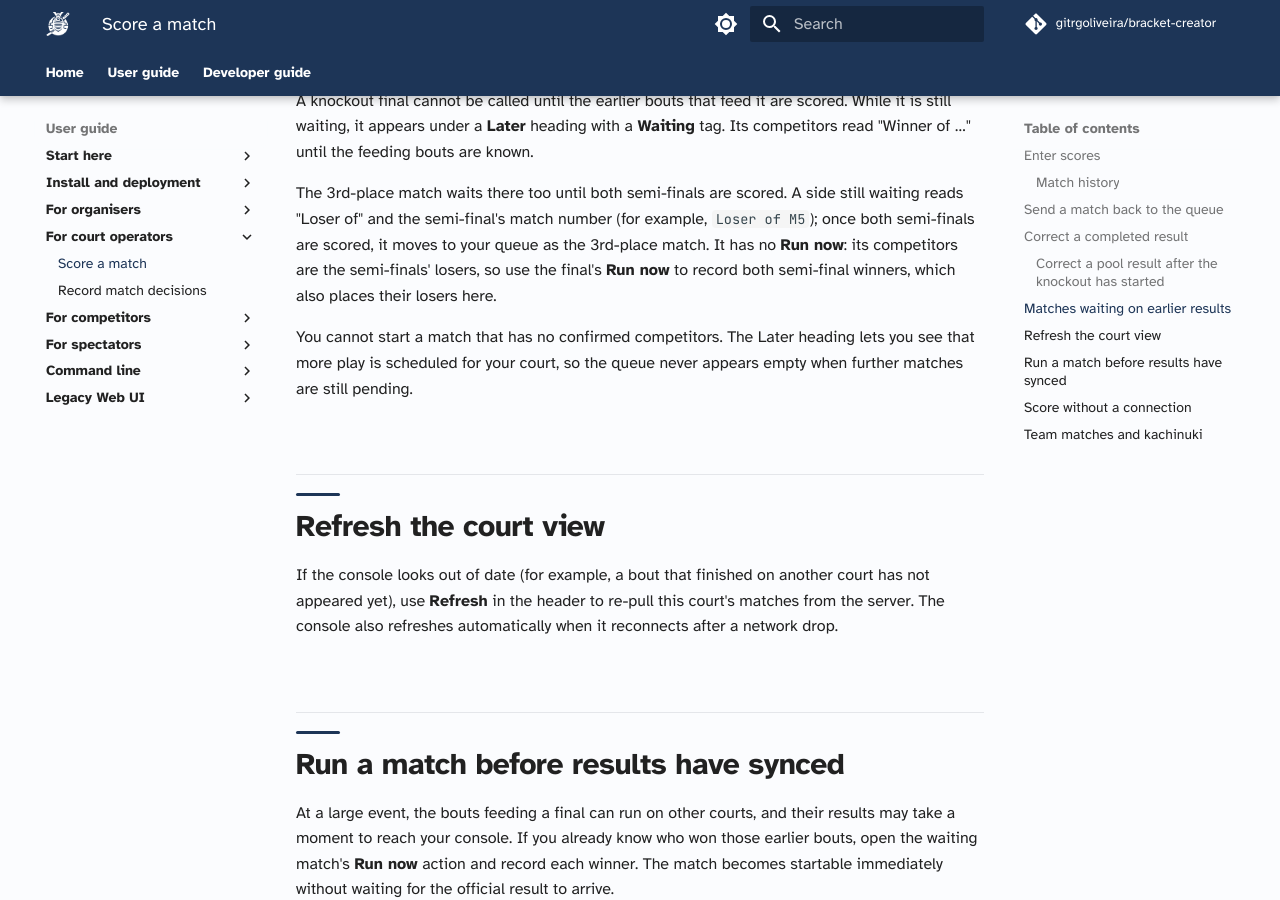
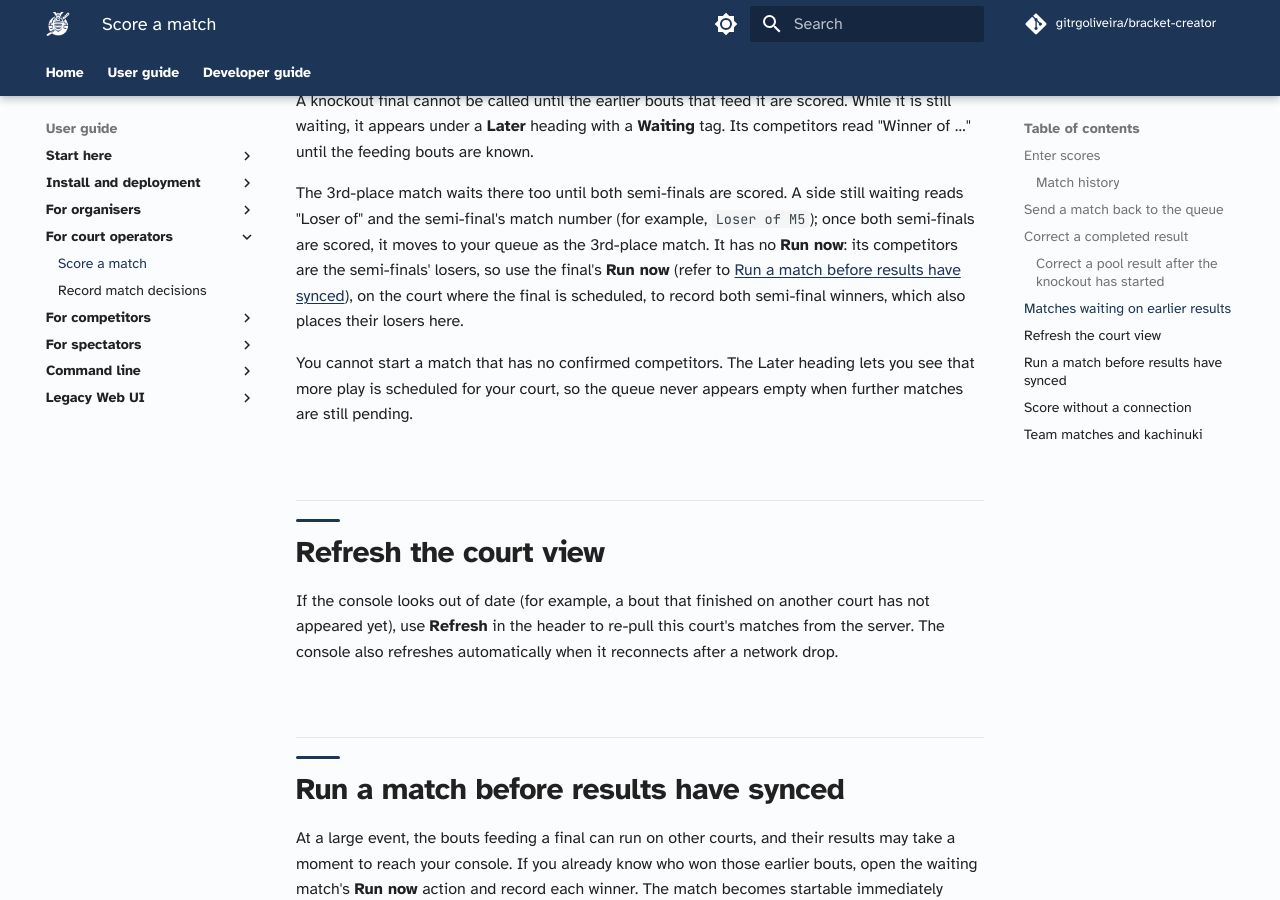
Before and after one commit to gitrgoliveira/bracket-creator, an MkDocs documentation site: the page built from docs/user-guide/court-operators/scoring-a-match.md, in a window 1280 px wide and 900 px high, scrolled down 6003 px. Built offline with MkDocs 1.6.1 and Material for MkDocs 9.7.7, drawn with Linux system fonts in a browser that asks for light colours; comment, search, counter and statistics services are not loaded; some of the changed text lies outside the part shown.

Commit message:
docs: final docs-review fixes (PR #467)
- team-tournaments.md: the read-only rows sentence moves up to follow the
  Record bout / End match list; the Remove paragraph keeps the removal
  cases only, and its fallback names when it happens (the match's history
  does not show how the removed bout was added).
- team-tournaments.md: the "nobody left" bullet loses a sentence; "No
  lineup saved" names the losing team's lineup; a both-exhausted tie is
  fought again by a point or by starting Encho; the knockout tie line says
  Record bout adds no pairing and points to Encho or Add next bout
  manually; the knockout-tie screenshot alt text carries the advisory line.
- scoring-a-match.md: same knockout tie wording; the 3rd-place Run now
  links its section and names the final's court.
- recording-decisions.md: where an encounter's Kiken/Fus. marks show,
  including Fus. beside the winner of a match-level fusensho.
- openapi.yaml: SubMatchResult.recorded no longer says the bout being
  fought never carries it.

Co-Authored-By: Claude Opus 5.5 <noreply@anthropic.com>

```diff
--- a/docs/user-guide/court-operators/scoring-a-match.md
+++ b/docs/user-guide/court-operators/scoring-a-match.md
@@ -69,7 +69,7 @@ A correction made while offline never carries a confirmation with it. If it reac
 
 A knockout final cannot be called until the earlier bouts that feed it are scored. While it is still waiting, it appears under a **Later** heading with a **Waiting** tag. Its competitors read "Winner of …" until the feeding bouts are known.
 
-The 3rd-place match waits there too until both semi-finals are scored. A side still waiting reads "Loser of" and the semi-final's match number (for example, `Loser of M5`); once both semi-finals are scored, it moves to your queue as the 3rd-place match. It has no **Run now**: its competitors are the semi-finals' losers, so use the final's **Run now** to record both semi-final winners, which also places their losers here.
+The 3rd-place match waits there too until both semi-finals are scored. A side still waiting reads "Loser of" and the semi-final's match number (for example, `Loser of M5`); once both semi-finals are scored, it moves to your queue as the 3rd-place match. It has no **Run now**: its competitors are the semi-finals' losers, so use the final's **Run now** (refer to [Run a match before results have synced](#run-a-match-before-results-have-synced)), on the court where the final is scheduled, to record both semi-final winners, which also places their losers here.
 
 You cannot start a match that has no confirmed competitors. The Later heading lets you see that more play is scheduled for your court, so the queue never appears empty when further matches are still pending.
 
```
Also changed, not shown: other parts of docs/user-guide/court-operators/scoring-a-match.md (+1 -1 lines), docs/user-guide/court-operators/recording-decisions.md (+1 -1 lines), docs/user-guide/organisers/team-tournaments.md (+8 -6 lines), 1 other file.
